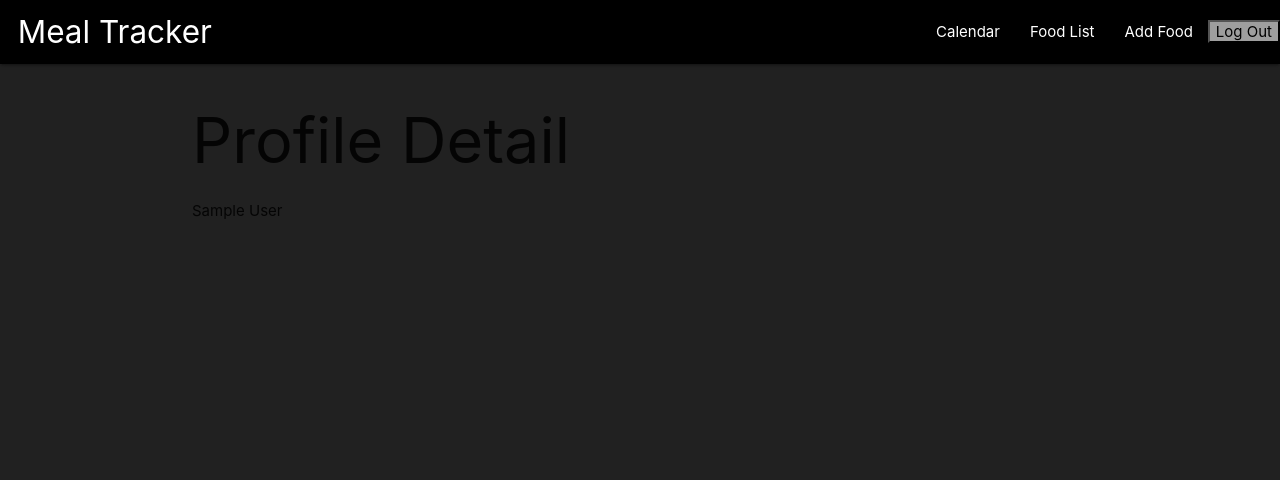
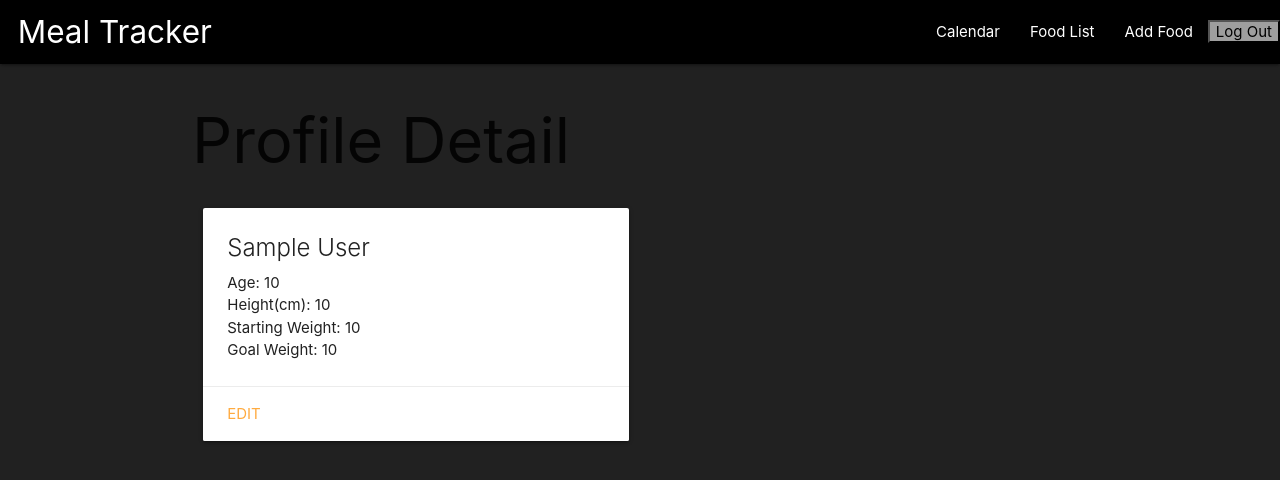
Before and after one commit to kelleralex04/meal-tracker, a Django app: page /profile/1/ in a window 1280 px wide. Shown: the top 480 px of the page. Run offline with Django 5.2, Linux system fonts and the light colour scheme; a user stored in the database is signed in; tables that the repository leaves empty hold one stand-in row (values such as "Sample post").

Commit message:
adds detail and edit pages for profile

```diff
--- a/main_app/templates/main_app/profile_detail.html
+++ b/main_app/templates/main_app/profile_detail.html
@@ -3,9 +3,21 @@
 
 <h1>Profile Detail</h1>
 
-<div>
-    {{ profile.firstname }}
-    {{ profile.lastname }}
+<div class="row">
+    <div class="col s6 col-offset-3">
+        <div class="card">
+            <div class="card-content">
+                <span class="card-title">{{ profile.firstname }} {{ profile.lastname }}</span>
+                <p>Age: {{ profile.age }}</p>
+                <p>Height(cm): {{ profile.height }}</p>
+                <p>Starting Weight: {{ profile.initWeight }}</p>
+                <p>Goal Weight: {{ profile.goalWeight }}</p>
+            </div>
+            <div class="card-action">
+                <a href="{% url 'profile_update' profile.id %}">Edit</a>
+            </div>
+        </div>
+    </div>
 </div>
 
 {% endblock %}
--- a/main_app/urls.py
+++ b/main_app/urls.py
@@ -13,4 +13,5 @@ urlpatterns = [
     path('foods/<int:pk>/update/', views.FoodUpdate.as_view(), name='foods_update'),
     path('profile/create/', views.ProfileCreate.as_view(), name='profile_create'),
     path('profile/<int:pk>/', views.ProfileDetail.as_view(), name='profile_detail'),
+    path('profile/<int:pk>/update/', views.ProfileUpdate.as_view(), name='profile_update'),
 ]
--- a/main_app/views.py
+++ b/main_app/views.py
@@ -131,3 +131,7 @@ class ProfileCreate(LoginRequiredMixin, CreateView):
 
 class ProfileDetail(LoginRequiredMixin, DetailView):
     model = Profile
+
+class ProfileUpdate(LoginRequiredMixin, UpdateView):
+    model = Profile
+    fields = '__all__'
```
